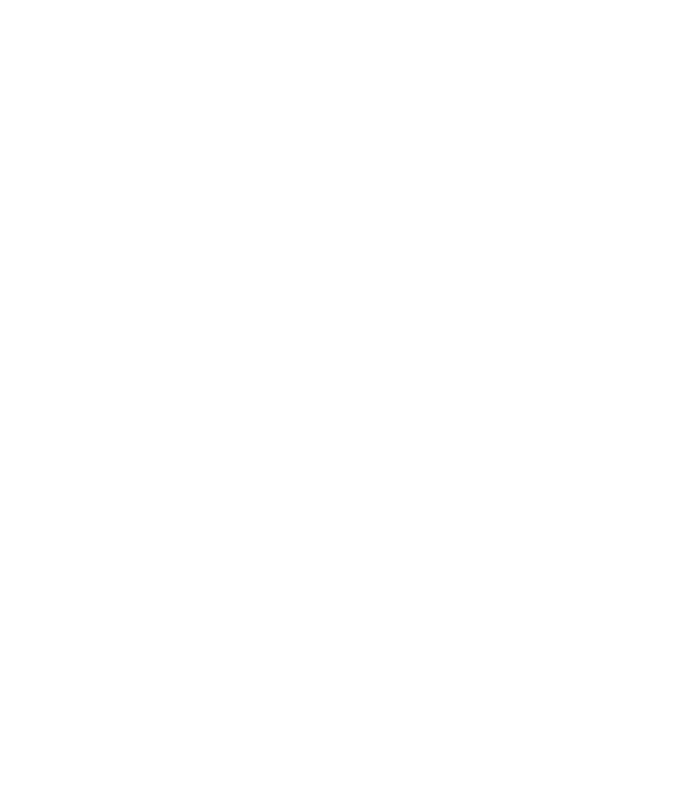
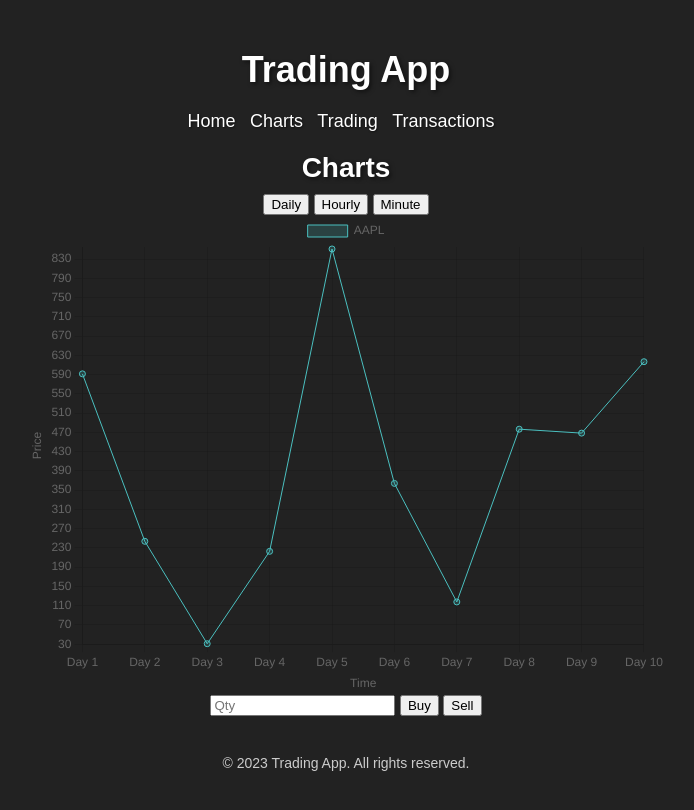
Before and after one commit to damell01/StockTradingApp, a plain HTML site: page trading.html in a window 1280 px wide. Shown: the whole page, without its empty margins (294-988 px from the left). Drawn offline with nearby package versions, Linux system fonts and the light colour scheme.

Commit message:
Added ability to change timeframe on chart D,H,M

```diff
--- a/script.js
+++ b/script.js
@@ -1,3 +1,5 @@
+let aaplPriceData;
+let googlPriceData;
 // Generate random price data
 function generatePriceData() {
     return Math.random() * 1000;
@@ -76,6 +78,23 @@ function createChart(chartId, label, priceData) {
 
   // Function to handle buying a stock
   function buyStock(stock) {
+    let priceData;
+    let stockPriceElement;
+    let accountBalanceElement;
+
+    if (stock === 'AAPL') {
+      priceData = aaplPriceData;
+      stockPriceElement = document.getElementById('aapl-price');
+      accountBalanceElement = document.getElementById('account-balance');
+    } else if (stock === 'GOOGL') {
+      priceData = googlPriceData;
+      stockPriceElement = document.getElementById('googl-price');
+      accountBalanceElement = document.getElementById('account-balance');
+    } else {
+      // Handle other stocks if needed
+      return;
+    }
+
     const quantityInput = document.getElementById(`${stock.toLowerCase()}-quantity`);
     const quantity = parseInt(quantityInput.value);
     if (isNaN(quantity) || quantity < 1) {
@@ -83,9 +102,9 @@ function createChart(chartId, label, priceData) {
       return;
     }
 
-    const stockPrice = parseFloat(document.getElementById(`${stock.toLowerCase()}-price`).textContent.substr(1));
+    const stockPrice = priceData[priceData.length - 1];
     const totalCost = quantity * stockPrice;
-    const accountBalance = parseFloat(document.getElementById('account-balance').textContent.substr(1));
+    const accountBalance = parseFloat(accountBalanceElement.textContent.substr(1));
 
     if (totalCost > accountBalance) {
       alert('Insufficient account balance');
@@ -93,9 +112,10 @@ function createChart(chartId, label, priceData) {
     }
 
     const newBalance = accountBalance - totalCost;
-    document.getElementById('account-balance').textContent = `$${newBalance.toFixed(2)}`;
+    accountBalanceElement.textContent = `$${newBalance.toFixed(2)}`;
     alert(`Successfully bought ${quantity} shares of ${stock} for $${totalCost.toFixed(2)}`);
   }
+
   // Function to handle selling a stock
 function sellStock(stock) {
     const quantityInput = document.getElementById(`${stock.toLowerCase()}-quantity`);
--- a/styles.css
+++ b/styles.css
@@ -3,6 +3,18 @@ body, h1, h2, p, ul, li {
   margin: 0;
   padding: 0;
 }
+
+    .container {
+      max-width: 1500px;
+      margin: 0 auto;
+      padding: 20px;
+    }
+
+    .stock-chart {
+      margin-bottom: 20px;
+      height: 60vh; /* Set a fixed height for the chart container */
+      width:80vh;
+    }
 
 body {
   background-color: #222;
--- a/trading.html
+++ b/trading.html
@@ -0,0 +1,56 @@
+<!DOCTYPE html>
+<html>
+<head>
+  <title>Trading Page - Trading App</title>
+  <link rel="stylesheet" type="text/css" href="styles.css">
+  <script src="https://cdn.jsdelivr.net/npm/chart.js"></script>
+</head>
+<body>
+  <div class="container">
+    <header>
+      <h1 class="app-title">Trading App</h1>
+      <nav>
+        <ul class="nav-links">
+          <li><a href="index.html">Home</a></li>
+          <li><a href="#charts">Charts</a></li>
+          <li id="activelink"><a href="#trading">Trading</a> </li>
+          <li><a href="#transactions">Transactions</a></li>
+        </ul>
+      </nav>
+    </header>
+
+    <main>
+      <section id="charts" class="section">
+        <h2>Charts</h2>
+        <div class="chart-options">
+          <button onclick="changeChartInterval('daily')">Daily</button>
+          <button onclick="changeChartInterval('hourly')">Hourly</button>
+          <button onclick="changeChartInterval('minute')">Minute</button>
+        </div>
+        <div class="stock-chart">
+          <canvas id="aapl-chart"></canvas>
+          <div class="stock-actions">
+            <input type="number" id="aapl-quantity" min="1" placeholder="Qty">
+            <button onclick="buyStock('AAPL')">Buy</button>
+            <button onclick="sellStock('AAPL')">Sell</button>
+          </div>
+        </div>
+        <div class="stock-chart" style="display: none;">
+          <canvas id="googl-chart"></canvas>
+          <div class="stock-actions">
+            <input type="number" id="googl-quantity" min="1" placeholder="Qty">
+            <button onclick="buyStock('GOOGL')">Buy</button>
+            <button onclick="sellStock('GOOGL')">Sell</button>
+          </div>
+        </div>
+      </section>
+    </main>
+
+    <footer>
+      <p>&copy; 2023 Trading App. All rights reserved.</p>
+    </footer>
+  </div>
+
+  <script src="script.js"></script>
+</body>
+</html>
```
Also changed, not shown: index.htm (+1 -1 lines).
